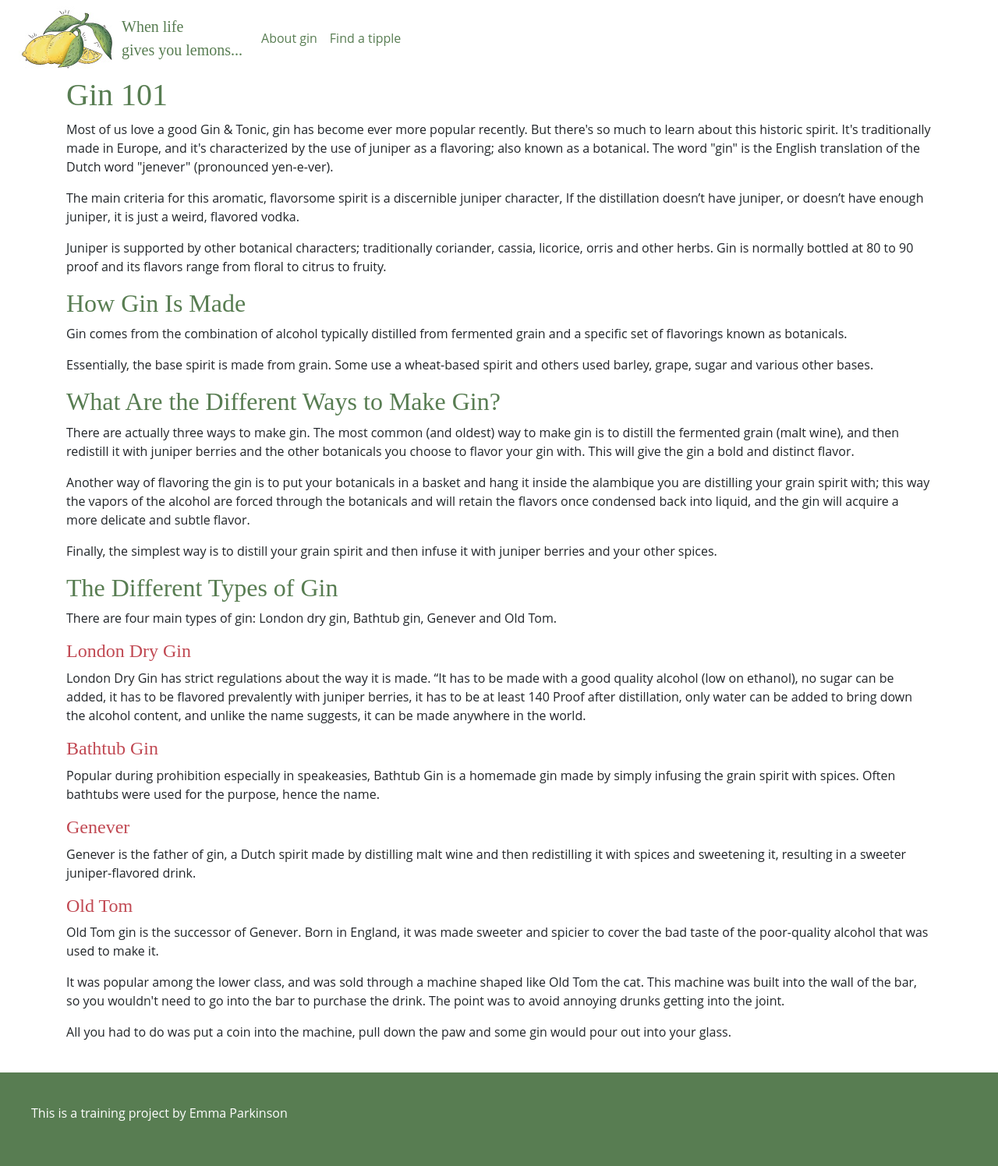
After one commit to AliceDevine/Deeper, a PHP site: page / in a window 1280 px wide. The commit adds this page. Shown: the whole page at 78% size. Run offline with PHP 8.4, Linux system fonts and the light colour scheme; some libraries are stand-ins or nearby versions.

Commit message:
penultimate push?
Just need to check security of form etc.

```diff
--- /dev/null
+++ b/project/index.php
@@ -0,0 +1,40 @@
+    <!DOCTYPE html>
+    <html>
+    <?php include 'template/head_includes.php' ?>
+    <body>
+        <?php include 'template/header_includes.php' ?>
+        <main class="container-md">
+            <section id="information">
+                <h1>Gin 101</h1>
+                <p>Most of us love a good Gin & Tonic, gin has become ever more popular recently. But there's so much to learn about this historic spirit. It's traditionally made in Europe, and it's characterized by the use of juniper as a flavoring; also known as a botanical. The word "gin" is the English translation of the Dutch word "jenever" (pronounced yen-e-ver).</p>
+                <p>The main criteria for this aromatic, flavorsome spirit is a discernible juniper character, If the distillation doesn’t have juniper, or doesn’t have enough juniper, it is just a weird, flavored vodka.</p>
+                <p>Juniper is supported by other botanical characters; traditionally coriander, cassia, licorice, orris and other herbs. Gin is normally bottled at 80 to 90 proof and its flavors range from floral to citrus to fruity.</p>
+                <h2>How Gin Is Made</h2>
+                <p>Gin comes from the combination of alcohol typically distilled from fermented grain and a specific set of flavorings known as botanicals.</p>
+                <p>Essentially, the base spirit is made from grain. Some use a wheat-based spirit and others used barley, grape, sugar and various other bases.</p>
+                <h2>What Are the Different Ways to Make Gin?</h2>
+                <p>There are actually three ways to make gin. The most common (and oldest) way to make gin is to distill the fermented grain (malt wine), and then redistill it with juniper berries and the other botanicals you choose to flavor your gin with. This will give the gin a bold and distinct flavor.</p>
+                <p>Another way of flavoring the gin is to put your botanicals in a basket and hang it inside the alambique you are distilling your grain spirit with; this way the vapors of the alcohol are forced through the botanicals and will retain the flavors once condensed back into liquid, and the gin will acquire a more delicate and subtle flavor.</p>
+                <p>Finally, the simplest way is to distill your grain spirit and then infuse it with juniper berries and your other spices.</p>
+                <h2>The Different Types of Gin</h2>
+                <p>There are four main types of gin: London dry gin, Bathtub gin, Genever and Old Tom.</p>
+                <h4>London Dry Gin</h4>
+                <p>London Dry Gin has strict regulations about the way it is made. “It has to be made with a good quality alcohol (low on ethanol), no sugar can be added, it has to be flavored prevalently with juniper berries, it has to be at least 140 Proof after distillation, only water can be added to bring down the alcohol content, and unlike the name suggests, it can be made anywhere in the world.</p>
+                <h4>Bathtub Gin</h4>
+                <p>Popular during prohibition especially in speakeasies, Bathtub Gin is a homemade gin made by simply infusing the grain spirit with spices. Often bathtubs were used for the purpose, hence the name.</p>
+                <h4>Genever</h4>
+                <p>Genever is the father of gin, a Dutch spirit made by distilling malt wine and then redistilling it with spices and sweetening it, resulting in a sweeter juniper-flavored drink.</p>
+                <h4>Old Tom</h4>
+                <p>Old Tom gin is the successor of Genever. Born in England, it was made sweeter and spicier to cover the bad taste of the poor-quality alcohol that was used to make it.</p>
+                <p>It was popular among the lower class, and was sold through a machine shaped like Old Tom the cat. This machine was built into the wall of the bar, so you wouldn't need to go into the bar to purchase the drink. The point was to avoid annoying drunks getting into the joint.</p>
+                <p>All you had to do was put a coin into the machine, pull down the paw and some gin would pour out into your glass.</p>
+            </section>
+        </main>
+        <?php include 'template/footer_includes.php' ?>
+
+        <script src="https://kit.fontawesome.com/7ec1be5194.js" crossorigin="anonymous"></script>
+        <script src="https://code.jquery.com/jquery-3.2.1.slim.min.js" integrity="sha384-KJ3o2DKtIkvYIK3UENzmM7KCkRr/rE9/Qpg6aAZGJwFDMVNA/GpGFF93hXpG5KkN" crossorigin="anonymous"></script>
+        <script src="https://cdnjs.cloudflare.com/ajax/libs/popper.js/1.12.9/umd/popper.min.js" integrity="sha384-ApNbgh9B+Y1QKtv3Rn7W3mgPxhU9K/ScQsAP7hUibX39j7fakFPskvXusvfa0b4Q" crossorigin="anonymous"></script>
+        <script src="https://maxcdn.bootstrapcdn.com/bootstrap/4.0.0/js/bootstrap.min.js" integrity="sha384-JZR6Spejh4U02d8jOt6vLEHfe/JQGiRRSQQxSfFWpi1MquVdAyjUar5+76PVCmYl" crossorigin="anonymous"></script>
+    </body>
+    </html>
--- a/project/src/Entity/Product.php
+++ b/project/src/Entity/Product.php
@@ -8,6 +8,8 @@ class Product
     public string $gin;
     public string $distillery;
     public string $image;
+    public string $blurb;
+    public string $serve;
     public ?float $averageRating = null;
     /** @var CheckIn[] */
     private array $checkIns = [];
--- a/project/src/Hydrator/EntityHydrator.php
+++ b/project/src/Hydrator/EntityHydrator.php
@@ -14,6 +14,8 @@ class EntityHydrator
         $product->gin = $data['gin'];
         $product->distillery =$data['distillery'];
         $product->image = $data['image'];
+        $product->blurb = $data['blurb'];
+        $product->serve = $data['serve'];
         $product->averageRating = $data['average_rating'];
 
         return $product;
@@ -39,6 +41,8 @@ class EntityHydrator
             'gin' => $data[0]['gin'],
             'distillery' => $data[0]['distillery'],
             'image' => $data[0]['image'],
+            'blurb' => $data[0]['blurb'],
+            'serve' => $data[0]['serve'],
             'average_rating' => $data[0]['average_rating'],
         ];
         $product = $this->hydrateProduct($productData);
--- a/project/template/header_includes.php
+++ b/project/template/header_includes.php
@@ -5,31 +5,15 @@
         <button class="navbar-toggler" type="button" data-toggle="collapse" data-target="#navbarSupportedContent" aria-controls="navbarSupportedContent" aria-expanded="false" aria-label="Toggle navigation">
             <span class="navbar-toggler-icon"></span>
         </button>
-
         <div class="collapse navbar-collapse" id="navbarSupportedContent">
             <ul class="navbar-nav mr-auto">
                 <li class="nav-item active">
-                    <a class="nav-link" href="product_listing.php">Home <span class="sr-only">(current)</span></a>
+                    <a class="nav-link" href="index.php">About gin<span class="sr-only">(current)</span></a>
                 </li>
                 <li class="nav-item">
-                    <a class="nav-link" href="#">About gin</a>
-                </li>
-                <li class="nav-item dropdown">
-                    <a class="nav-link dropdown-toggle" href="product_listing.php" id="navbarDropdown" role="button" data-toggle="dropdown" aria-haspopup="true" aria-expanded="false">
-                        Gin reviews
-                    </a>
-                    <div class="dropdown-menu" aria-labelledby="navbarDropdown">
-                        <a class="dropdown-item" href="#">Flavoured gins</a>
-                        <a class="dropdown-item" href="#">Small batch</a>
-                        <div class="dropdown-divider"></div>
-                        <a class="dropdown-item" href="#">The quirky ones</a>
-                    </div>
+                    <a class="nav-link" href="product_listing.php">Find a tipple</a>
                 </li>
             </ul>
-            <form class="form-inline my-2 my-lg-0">
-                <input class="form-control mr-sm-2" type="search" placeholder="Find a gin" aria-label="Search">
-                <button class="btn btn-outline-green my-2 my-sm-0" type="submit">Search</button>
-            </form>
         </div>
     </nav>
 </header>
```
Also changed, not shown: project/product.php (+60 -56 lines), project/product_listing.php (+8 -1 lines), project/src/DataProvider/DatabaseProvider.php (+19 -13 lines), project/template/checkinModal.php (deleted, +0 -42 lines), project/images/wessex.jpg (added), project/template/form_includes.php (deleted).
